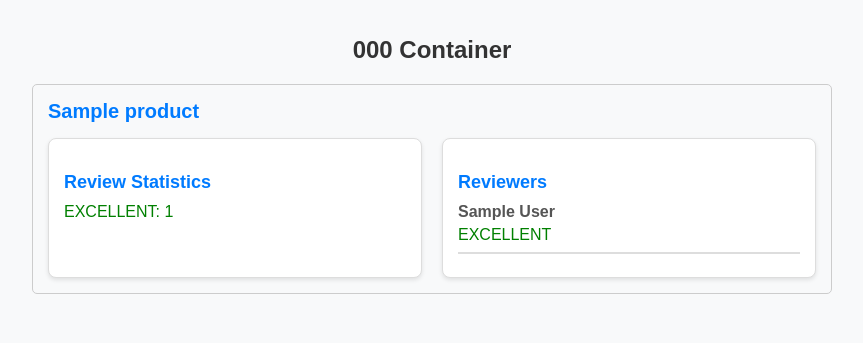
After one commit to NodirByte/Bot-Template, a Django app: page /container/1/ in a window 1280 px wide. The commit adds this page. Shown: the top 343 px of the page, without its empty margins (208-1071 px from the left). Run offline with Django 5.2, Linux system fonts and the light colour scheme; tables that the repository leaves empty hold one stand-in row (values such as "Sample post"); parts of the project's set-up code (start-up, migrations or seed data) failed here and were passed over.

Commit message:
Frontend is ready without review

```diff
--- a/orm_app/urls.py
+++ b/orm_app/urls.py
@@ -1,6 +1,8 @@
 from django.urls import path
-from .views import product_ratings_view
+from . import views
 
 urlpatterns = [
-    path('data/', product_ratings_view, name='data_display'),
+    path('', views.index, name='containers_list'),
+    path('container/<int:container_id>/', views.container_detail, name='container_detail'),
+    # path('reviewer_detail/<str:reviewer_name>/', views.reviewer_detail, name='reviewer_detail'),
 ]
--- a/orm_app/views.py
+++ b/orm_app/views.py
@@ -1,62 +1,28 @@
 from django.shortcuts import render
+from .models import Container, User
+from django.core.paginator import Paginator
+from .services import get_review_statistics_by_container
+from django.shortcuts import render, get_object_or_404, redirect
 
-from .models import Product, Review
+def index(request):
+    container_list = Container.objects.all()
+    paginator = Paginator(container_list, 10)  # Show 10 containers per page
+
+    page_number = request.GET.get('page')
+    containers = paginator.get_page(page_number)
+
+    return render(request, 'layout/index.html', {'containers': containers})
 
 
-def product_ratings_view(request):
-    # Get all parent products (products with no parent)
-    parent_products = Product.objects.filter(parent=None)
-
-    products_with_ratings = []
-    for parent in parent_products:
-        # Get all child products of the current parent
-        child_products = list(parent.product_set.all())
-        parent_product = parent
-        child_products.append(parent_product)
-
-        # Get parent's average rating
-        parent_rating = calculate_average_rating(parent.review_set.all())
-
-        # Prepare data for child products
-        child_products_with_ratings = []
-        for child in child_products:
-            child_reviews = Review.objects.filter(product=child)
-            child_rating = calculate_average_rating(child_reviews)
-            child_products_with_ratings.append(
-                {
-                    "child_product": child,
-                    "child_rating": child_rating,
-                    "child_reviews": child_reviews,
-                }
-            )
-
-        # Append data to the main list
-        products_with_ratings.append(
-            {
-                "parent_product": parent,
-                "parent_rating": parent_rating,
-                "child_products_with_ratings": child_products_with_ratings,
-            }
-        )
-
-    context = {"products_with_ratings": products_with_ratings}
-
-    return render(request, "layout/index.html", context)
+def container_detail(request, container_id):
+    container = Container.objects.get(pk=container_id)
+    review_statistics = get_review_statistics_by_container(container_id)
+    return render(request, 'container_detail.html', {'container': container, 'review_statistics': review_statistics})
 
 
-def calculate_average_rating(reviews):
-    if reviews.exists():
-        total_ratings = sum(get_numeric_rating(review.rating) for review in reviews)
-        return round(total_ratings / len(reviews), 2)  # Round to 2 decimal places
-    return 0
-
-
-def get_numeric_rating(rating_str):
-    if rating_str == Review.EXCELLENT:
-        return 5  # Example: Mapping "EXCELLENT" to numeric value (e.g., 5)
-    elif rating_str == Review.MEDIUM:
-        return 3  # Example: Mapping "MEDIUM" to numeric value (e.g., 3)
-    elif rating_str == Review.BAD:
-        return 1  # Example: Mapping "BAD" to numeric value (e.g., 1)
-    else:
-        return 0  # Default value if no match
+# def reviewer_detail(request, reviewer_name):
+#     user = get_object_or_404(User, name=reviewer_name)
+#     telegram_id = user.telegram_id
+#     print("Telegram ID: -> ", telegram_id)
+#     telegram_url = f"https://t.me/{telegram_id}"
+#     return redirect(telegram_url)
--- /dev/null
+++ b/templates/container_detail.html
@@ -0,0 +1,137 @@
+<!DOCTYPE html>
+<html lang="en">
+<head>
+    <meta charset="UTF-8">
+    <meta name="viewport" content="width=device-width, initial-scale=1.0">
+    <title>{{ container.number }} Details</title>
+    <style>
+        body {
+            font-family: Arial, sans-serif;
+            background-color: #f8f9fa;
+            margin: 0;
+            padding: 20px;
+            color: #333;
+        }
+
+        .container {
+            max-width: 800px;
+            margin: 0 auto;
+        }
+
+        h1 {
+            font-size: 24px;
+            text-align: center;
+            margin-bottom: 20px;
+        }
+
+        .product {
+            border: 1px solid #ccc;
+            border-radius: 5px;
+            padding: 15px;
+            margin-bottom: 30px;
+        }
+
+        .product-name {
+            font-size: 20px;
+            font-weight: bold;
+            margin-bottom: 15px;
+            color: #007bff;
+        }
+
+        .review-stats {
+            display: grid;
+            grid-template-columns: repeat(auto-fit, minmax(200px, 1fr));
+            gap: 20px;
+        }
+
+        .review-stat {
+            background-color: #ffffff;
+            padding: 15px;
+            border-radius: 8px;
+            border: 1px solid #ddd;
+            box-shadow: 0 2px 4px rgba(0, 0, 0, 0.1);
+        }
+
+        .review-stat h3 {
+            font-size: 18px;
+            font-weight: bold;
+            margin-bottom: 10px;
+            color: #007bff;
+        }
+
+        .review-stat ul {
+            margin: 0;
+            padding: 0;
+        }
+
+        .review-stat ul li {
+            margin-bottom: 5px;
+            list-style: none;
+        }
+
+        .reviewer-list {
+            margin-top: 15px;
+        }
+
+        .reviewer-name {
+            font-weight: bold;
+            color: #555;
+        }
+
+        .rating-list {
+            margin-top: 5px;
+            padding-left: 20px;
+        }
+
+        /* Customize review rating colors */
+        .rating-excellent {
+            color: green; /* Change color for excellent rating */
+        }
+
+        .rating-medium {
+            color: orange; /* Change color for medium rating */
+        }
+
+        .rating-bad {
+            color: red; /* Change color for bad rating */
+        }
+    </style>
+</head>
+<body>
+    <div class="container">
+        <h1>{{ container.number }} Container</h1>
+        <div class="product">
+            {% for product, stats in review_statistics.items %}
+                <div class="product-name">{{ product }}</div>
+                <div class="review-stats">
+                    <div class="review-stat">
+                        <h3>Review Statistics</h3>
+                        <ul>
+                            {% for rating, count in stats.reviews.items %}
+                                <li class="rating-{{ rating|lower }}">{{ rating }}: {{ count }}</li>
+                            {% endfor %}
+                        </ul>
+                    </div>
+                    <div class="review-stat">
+                        <h3>Reviewers</h3>
+                        <ul class="reviewer-list">
+                            {% for reviewer, ratings in stats.reviewers.items %}
+                                <li class="reviewer-name">
+                                    {% comment %} <a href="{% url 'reviewer_detail' reviewer %}">{{ reviewer }}</a> {% endcomment %}
+                                    {{ reviewer }}
+                                </li>
+                                <ul class="rating-list">
+                                    {% for rating in ratings %}
+                                        <li class="rating-{{ rating|lower }}">{{ rating }}</li>
+                                    {% endfor %}
+                                </ul>
+                                <hr color="#ddd">
+                            {% endfor %}
+                        </ul>
+                    </div>
+                </div>
+            {% endfor %}
+        </div>
+    </div>
+</body>
+</html>
```
Also changed, not shown: templates/layout/index.html (+166 -39 lines).
